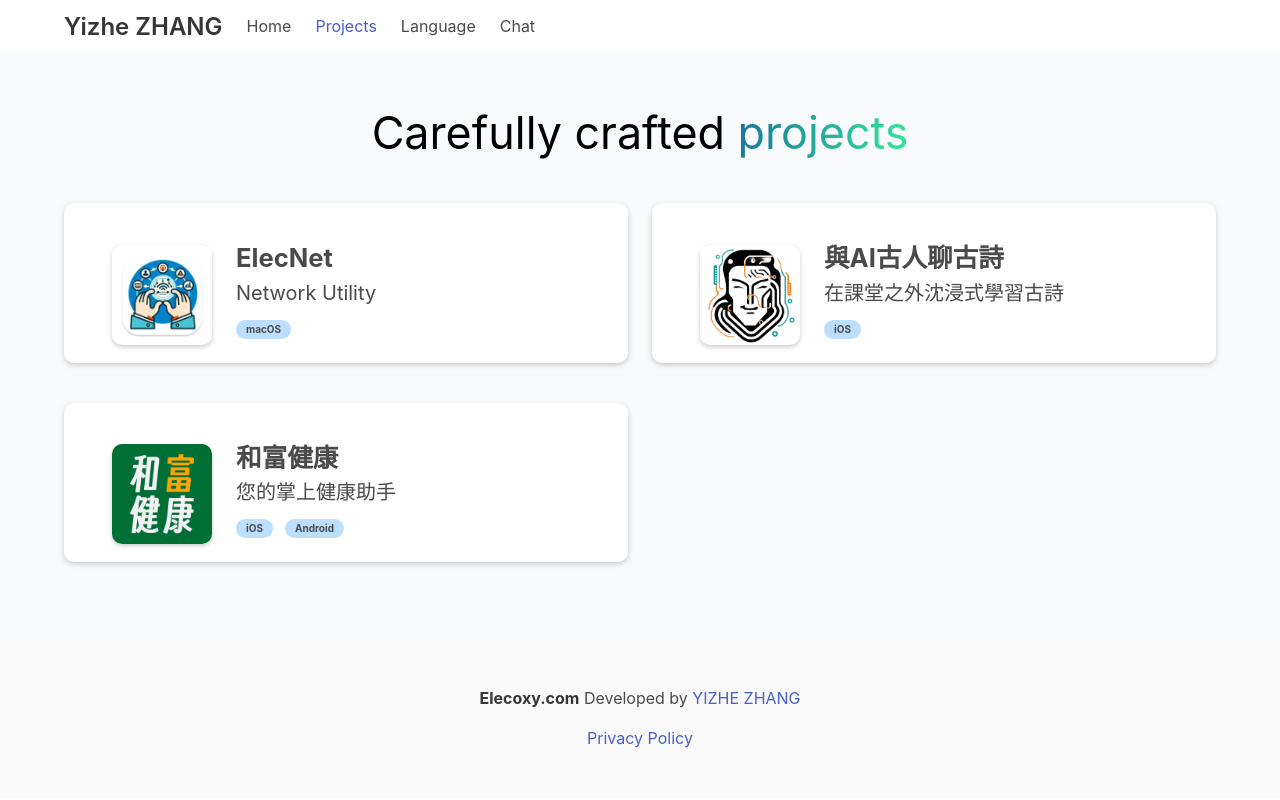
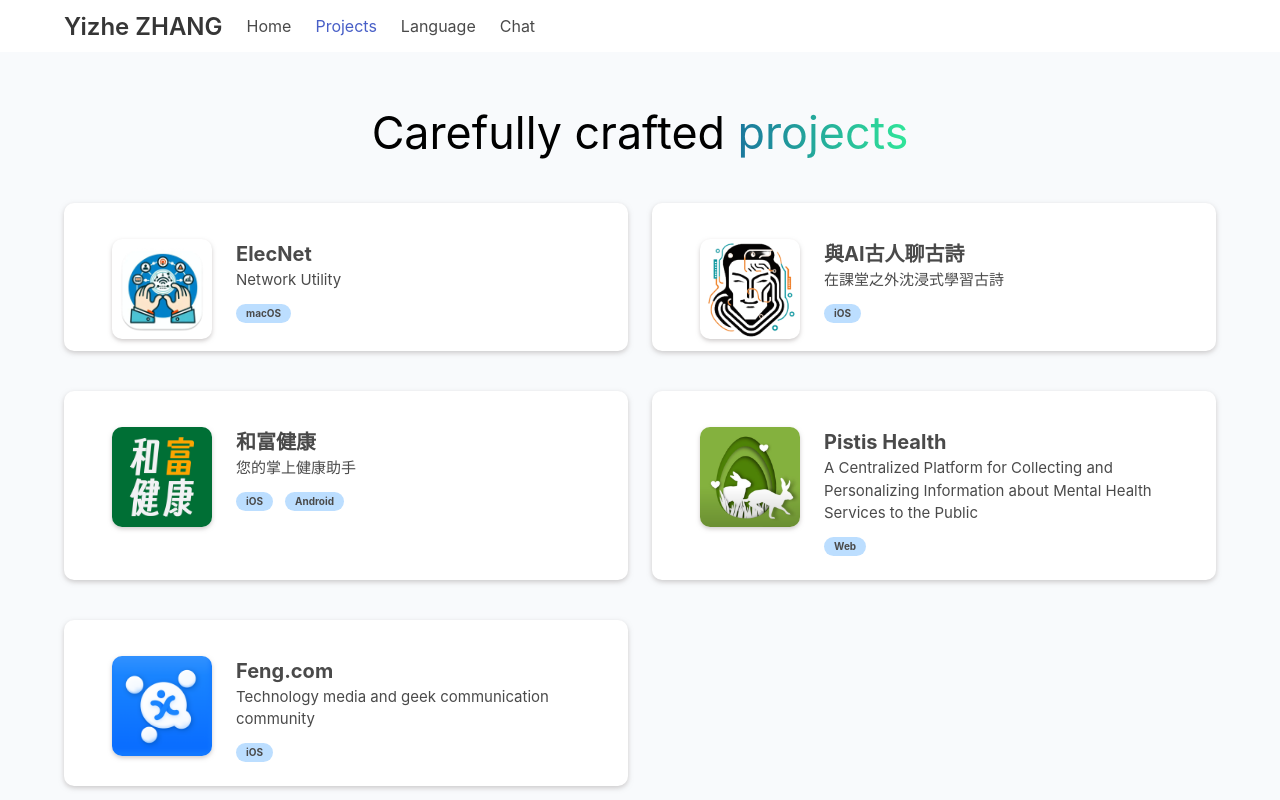
Before and after one commit to ZhangYizhe/zhangyizhe.github.io, a Vue app: page /#/projects in a window 1280 px wide. Shown: the top 800 px of the page. Built offline with nearby package versions, Linux system fonts and the light colour scheme; what vue-cookies would draw is missing.

Commit message:
Adjust details.

```diff
--- a/src/components/Home/HomeView.vue
+++ b/src/components/Home/HomeView.vue
@@ -32,12 +32,12 @@
               Contact me</p></a>
           </div>
           <div class="column is-full" style="margin: 5px 0 5px 0">
+            <a :href="user.linkedin" target="_blank" style="color: #4a4a4a"><p><i class="bi bi-browser-safari"></i>
+              Linkedin</p></a>
+          </div>
+          <div class="column is-full" style="margin: 5px 0 5px 0">
             <a :href="user.github" target="_blank" style="color: #4a4a4a"><p><i class="bi bi-github"></i>
               Github</p></a>
-          </div>
-          <div class="column is-full" style="margin: 5px 0 5px 0">
-            <a :href="user.website" target="_blank" style="color: #4a4a4a"><p><i class="bi bi-browser-safari"></i>
-              Website</p></a>
           </div>
           <div class="column is-full" style="margin: 5px 0 5px 0">
             <p style="color: #4a4a4a"><i class="bi bi-geo-alt-fill"></i> {{ user.location }}</p>
--- a/src/components/Projects/ProjectsView.vue
+++ b/src/components/Projects/ProjectsView.vue
@@ -26,7 +26,7 @@
       <div class="columns pb-6 is-multiline projects-canvas">
         <div class="column is-6 mb-4"  v-for="project in projects.projects">
           <div class="project-card" @click="openUrl(project.link)">
-            <div class="columns is-vcentered is-multiline is-mobile px-6 py-5">
+            <div class="columns is-multiline is-mobile px-6 py-5">
               <div class="column is-narrow">
                 <div class="project-image" style="overflow: clip">
                   <img :src="project.image">
@@ -95,12 +95,12 @@
 }
 
 .project-title {
-  font-size: max(25px, 2vw);
+  font-size: max(20px, 1.5vw);
   font-weight: bold;
 }
 
 .project-description {
-  font-size: max(20px, 1.5vw);
+  font-size: max(15px, 1.1vw);
 }
 
 .project-tag {
--- a/src/data/useProjectsStore.js
+++ b/src/data/useProjectsStore.js
@@ -38,6 +38,24 @@
                         "Android",
                     ],
                     link: "https://health.elecoxy.com"
+                },
+                {
+                    image: "/img/products/pistis-health.png",
+                    title: "Pistis Health",
+                    description: "A Centralized Platform for Collecting and Personalizing Information about Mental Health Services to the Public",
+                    platforms: [
+                        "Web",
+                    ],
+                    link: "https://pilab-hkbu.github.io/#/projects/project?pid=2"
+                },
+                {
+                    image: "/img/products/feng.png",
+                    title: "Feng.com",
+                    description: "Technology media and geek communication community",
+                    platforms: [
+                        "iOS",
+                    ],
+                    link: "https://apps.apple.com/hk/app/%E5%A8%81%E9%94%8B-%E7%A7%91%E6%8A%80%E6%96%B0%E9%97%BB-%E6%9E%9C%E7%B2%89%E4%BA%92%E5%8A%A8%E4%BA%A4%E6%B5%81%E7%A4%BE%E5%8C%BA/id1411932809?l=en-GB"
                 }
             ]
         },
--- a/src/data/useUserStore.js
+++ b/src/data/useUserStore.js
@@ -9,6 +9,7 @@
         location: 'Hong Kong SAR, China',
         website: 'https://elecoxy.com',
         github: 'https://github.com/zhangyizhe',
+        linkedin: 'https://www.linkedin.com/in/zhangyizhe',
         content: {
             title: '👋 Hello , Good Day !',
             description: 'I am a Senior Research Assistant in the Department of Computer Science at Hong Kong Baptist University under the supervision of Prof. CHEN, Li. I received my M.Sc. degree in Data Analytics and Artificial Intelligence from Hong Kong Baptist University in 2022. In 2018, I received my B.Sc. degree in Computer Science and Technology from ZHIXING College of Northwest Normal University, China.<br><br>Research Interests: Recommender Systems, Human-Computer Interaction, Software Engineering.<br><br>Our <a style="background: -webkit-linear-gradient(-90deg, #1A779D, #30E699); -webkit-background-clip: text; -webkit-text-fill-color: transparent;" href="https://hci.comp.hkbu.edu.hk" target="_blank">"Positive Intelligence" Lab</a> conducts interdisciplinary research on intelligent technology for well-being.',
```
Also changed, not shown: public/img/products/feng.png (added), public/img/products/pistis-health.png (added).
